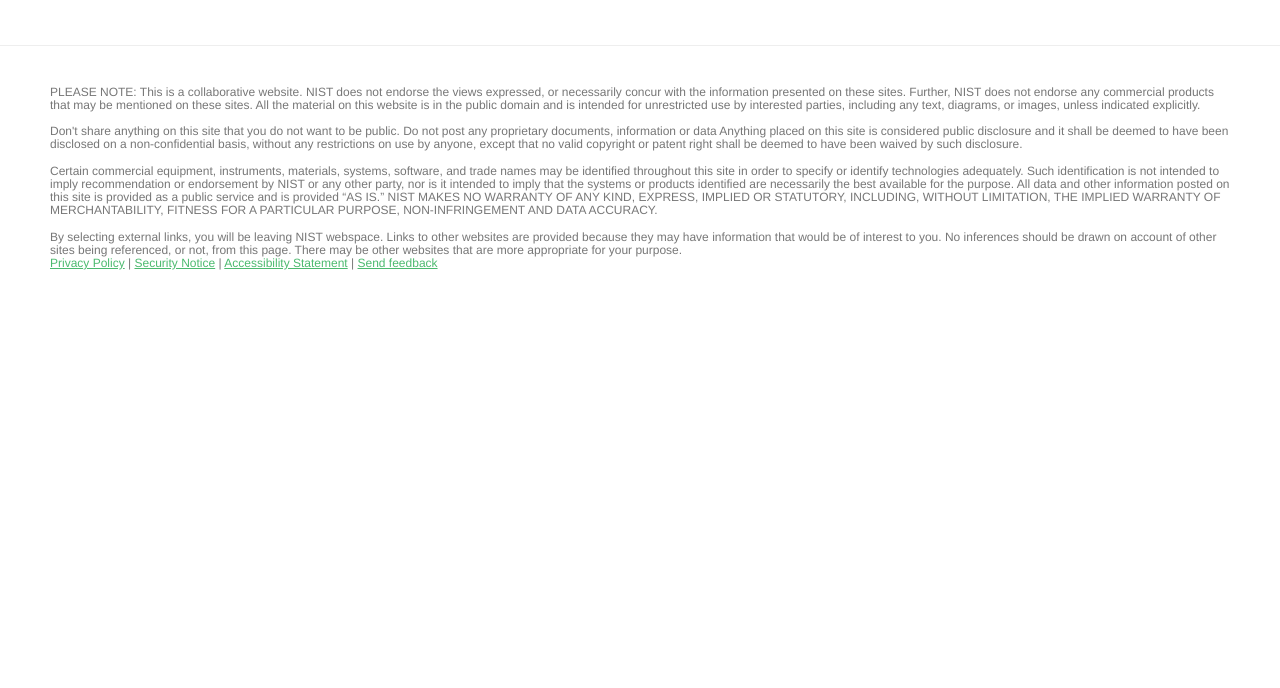
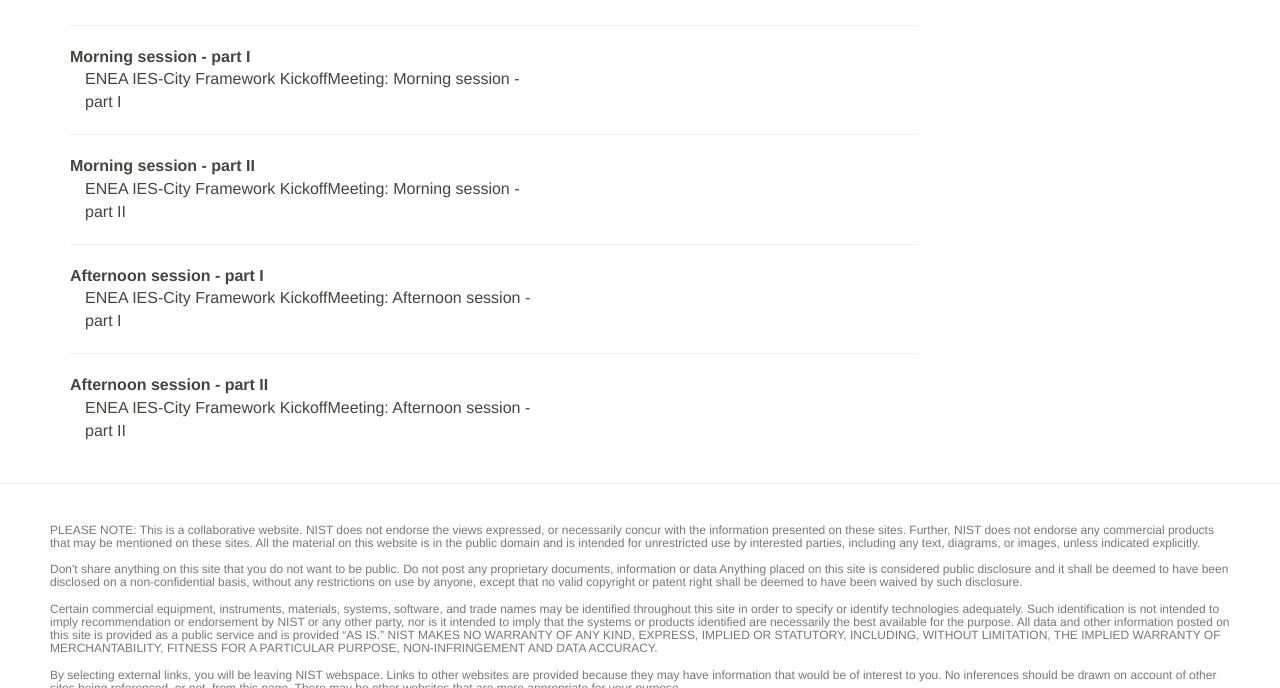
Before and after one commit to usnistgov/smartcitiesarchitecture, a Jekyll site: the page built from events/kickoffworkshops/NIST_March24/index.md, in a window 1280 px wide and 900 px high, scrolled down 1399 px, cut to the strip 212-900 px from the top of the window. Built offline with Jekyll 4.4.1, drawn with Linux system fonts in a browser that asks for light colours; before the commit the page ends 1891 px from its top, so only the background shows below that.

Commit message:
Add ENEA Videos to Library Web Page

```diff
--- a/_data/videos.yml
+++ b/_data/videos.yml
@@ -22,3 +22,23 @@
   description: "James Aloisi, Shi-Wan Lin, Ramesh Peri, Stephano de Panfilis"
   embedded: "../assets/IES-CityFrameworkKickoffMeeting.png"
   type: mp4
+- name: "Morning session - part I"
+  url: "https://www.youtube.com/embed/xPh0UgPoXyc"
+  description: "ENEA IES-City Framework KickoffMeeting: Morning session - part I"
+  embedded: "../assets/IES-CityFrameworkKickoffMeeting.png"
+  type: youtube
+- name: "Morning session - part II"
+  url: "https://www.youtube.com/embed/Q1AyL-4mRgc"
+  description: "ENEA IES-City Framework KickoffMeeting: Morning session - part II"
+  embedded: "../assets/IES-CityFrameworkKickoffMeeting.png"
+  type: youtube
+- name: "Afternoon session - part I"
+  url: "https://www.youtube.com/embed/cSaqKxckWJk"
+  description: "ENEA IES-City Framework KickoffMeeting: Afternoon session - part I"
+  embedded: "../assets/IES-CityFrameworkKickoffMeeting.png"
+  type: youtube
+- name: "Afternoon session - part II"
+  url: "https://www.youtube.com/embed/hL-YXa7D9_4"
+  description: "ENEA IES-City Framework KickoffMeeting: Afternoon session - part II"
+  embedded: "../assets/IES-CityFrameworkKickoffMeeting.png"
+  type: youtube
```
Also changed, not shown: library/index.md (+8 -1 lines).
